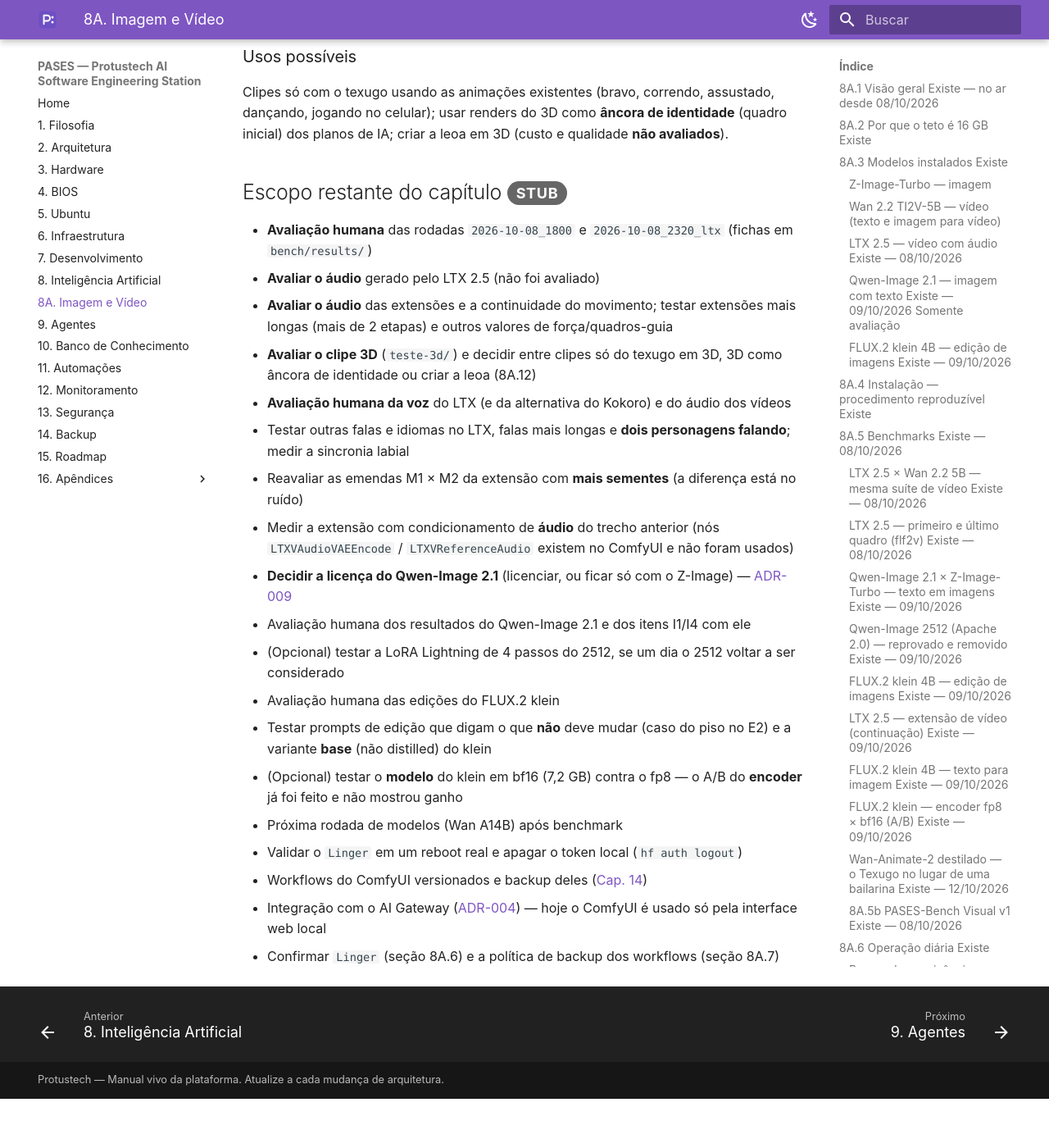
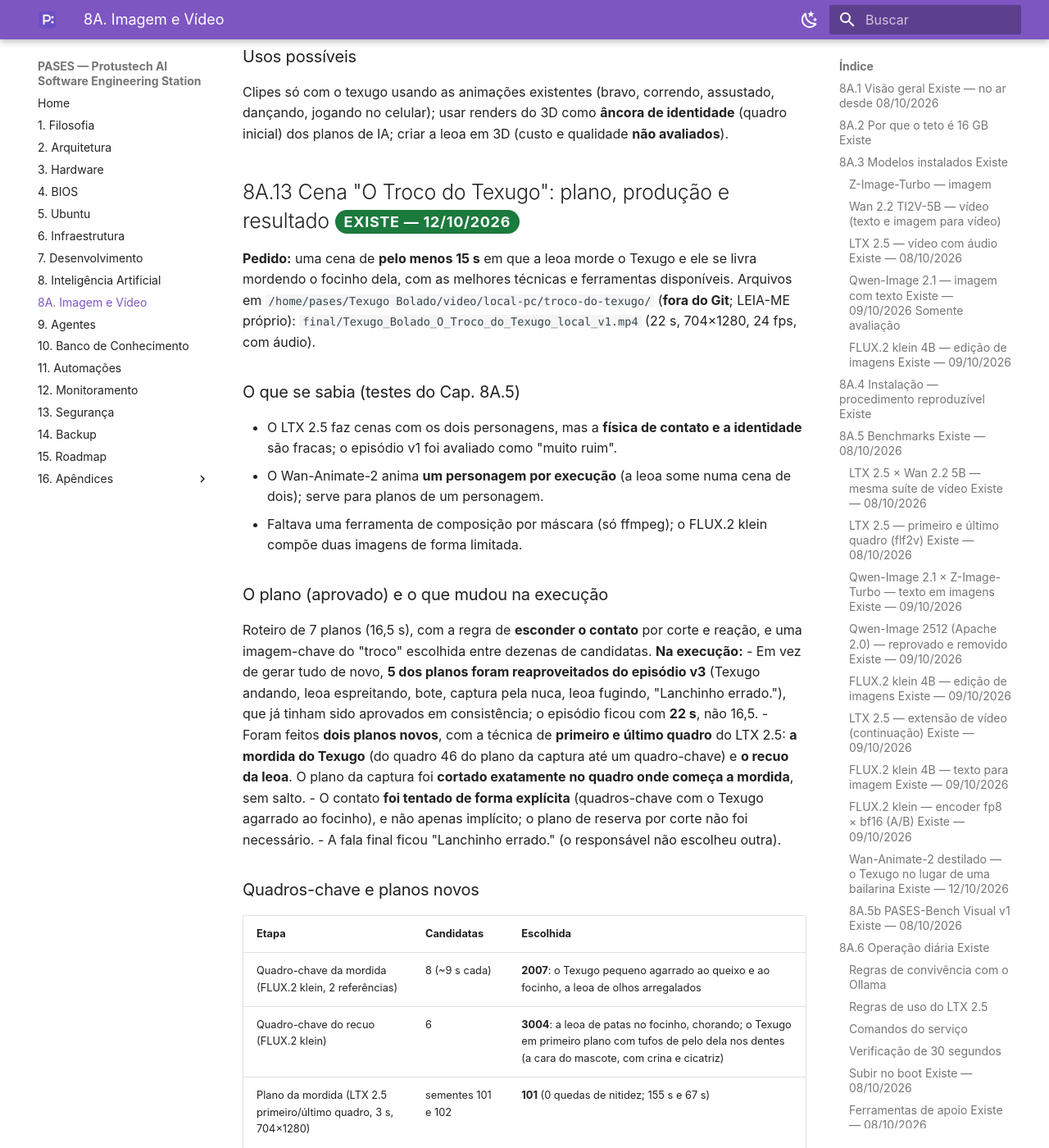
Before and after one commit to crystyano/pases-manual, an MkDocs documentation site: the page built from docs/08a-imagem-video.md, in a window 1280 px wide and 1400 px high, scrolled down 40015 px. Shown: the whole window at 82% size. Built offline with MkDocs 1.6.1 and Material for MkDocs 9.7.7, drawn with Linux system fonts in a browser that asks for light colours; a script that is not in the unit is left out; before the commit the page ends 41355 px from its top, so only the background shows below that; some of the changed text lies outside the part shown.

Commit message:
Manual PASES v0.22.0 - cena O Troco do Texugo (plano, producao e resultado)
Co-Authored-By: Claude Sonnet 5.5 <noreply@anthropic.com>

```diff
--- a/docs/08a-imagem-video.md
+++ b/docs/08a-imagem-video.md
@@ -905,6 +905,38 @@ Cycles, 720×1280, denoise ligado: **~1,3 s por quadro** a 48 amostras; o clipe
 ### Usos possíveis
 Clipes só com o texugo usando as animações existentes (bravo, correndo, assustado, dançando, jogando no celular); usar renders do 3D como **âncora de identidade** (quadro inicial) dos planos de IA; criar a leoa em 3D (custo e qualidade **não avaliados**).
 
+## 8A.13 Cena "O Troco do Texugo": plano, produção e resultado <span class="badge badge-existe">Existe — 12/10/2026</span>
+
+**Pedido:** uma cena de **pelo menos 15 s** em que a leoa morde o Texugo e ele se livra mordendo o focinho dela, com as melhores técnicas e ferramentas disponíveis. Arquivos em `/home/pases/Texugo Bolado/video/local-pc/troco-do-texugo/` (**fora do Git**; LEIA-ME próprio): `final/Texugo_Bolado_O_Troco_do_Texugo_local_v1.mp4` (22 s, 704×1280, 24 fps, com áudio).
+
+### O que se sabia (testes do Cap. 8A.5)
+- O LTX 2.5 faz cenas com os dois personagens, mas a **física de contato e a identidade** são fracas; o episódio v1 foi avaliado como "muito ruim".
+- O Wan-Animate-2 anima **um personagem por execução** (a leoa some numa cena de dois); serve para planos de um personagem.
+- Faltava uma ferramenta de composição por máscara (só ffmpeg); o FLUX.2 klein compõe duas imagens de forma limitada.
+
+### O plano (aprovado) e o que mudou na execução
+Roteiro de 7 planos (16,5 s), com a regra de **esconder o contato** por corte e reação, e uma imagem-chave do "troco" escolhida entre dezenas de candidatas. **Na execução:**
+- Em vez de gerar tudo de novo, **5 dos planos foram reaproveitados do episódio v3** (Texugo andando, leoa espreitando, bote, captura pela nuca, leoa fugindo, "Lanchinho errado."), que já tinham sido aprovados em consistência; o episódio ficou com **22 s**, não 16,5.
+- Foram feitos **dois planos novos**, com a técnica de **primeiro e último quadro** do LTX 2.5: **a mordida do Texugo** (do quadro 46 do plano da captura até um quadro-chave) e **o recuo da leoa**. O plano da captura foi **cortado exatamente no quadro onde começa a mordida**, sem salto.
+- O contato **foi tentado de forma explícita** (quadros-chave com o Texugo agarrado ao focinho), e não apenas implícito; o plano de reserva por corte não foi necessário.
+- A fala final ficou "Lanchinho errado." (o responsável não escolheu outra).
+
+### Quadros-chave e planos novos
+| Etapa | Candidatas | Escolhida |
+|---|---|---|
+| Quadro-chave da mordida (FLUX.2 klein, 2 referências) | 8 (~9 s cada) | **2007**: o Texugo pequeno agarrado ao queixo e ao focinho, a leoa de olhos arregalados |
+| Quadro-chave do recuo (FLUX.2 klein) | 6 | **3004**: a leoa de patas no focinho, chorando; o Texugo em primeiro plano com tufos de pelo dela nos dentes (a cara do mascote, com crina e cicatriz) |
+| Plano da mordida (LTX 2.5 primeiro/último quadro, 3 s, 704×1280) | sementes 101 e 102 | **101** (0 quedas de nitidez; 155 s e 67 s) |
+| Plano do recuo (idem) | sementes 101 e 102 | **101** (3 quedas, no movimento brusco; 143 s e 67 s) |
+
+### Resultado (avaliação do assistente; **a do responsável está pendente**)
+- **A história se lê de ponta a ponta:** o Texugo anda, a leoa espreita, o bote, a captura pela nuca, o troco, o recuo da leoa e o Texugo de pé com a fala final.
+- **A mordida não é clara:** o Texugo aparece **agarrado ao queixo e ao focinho**, de boca aberta; os dentes **cravados** no focinho não são nítidos. Lê-se como "ele se agarra ao focinho dela".
+- **No recuo** a leoa fica **de pé como uma pessoa** (patas no rosto), diferente do resto; e há um instante em que o Texugo, rolando na poeira, **perde a forma**.
+- **Áudio:** o Whisper leu a fala final como "Lançinho Errado" (variação do reconhecedor); **ninguém ouviu o áudio**.
+- O medidor de nitidez acusa 24 quedas no vídeo inteiro, mas **confunde cortes de plano com quedas**.
+- Um vídeo, uma montagem; 5 de 8 planos já tinham os defeitos registrados no v3.
+
 ## Escopo restante do capítulo <span class="badge badge-stub">Stub</span>
 
 - **Avaliação humana** das rodadas `2026-10-08_1800` e `2026-10-08_2320_ltx` (fichas em `bench/results/`)
```
Also changed, not shown: docs/16-apendices/historico.md (+1 -0 lines).
